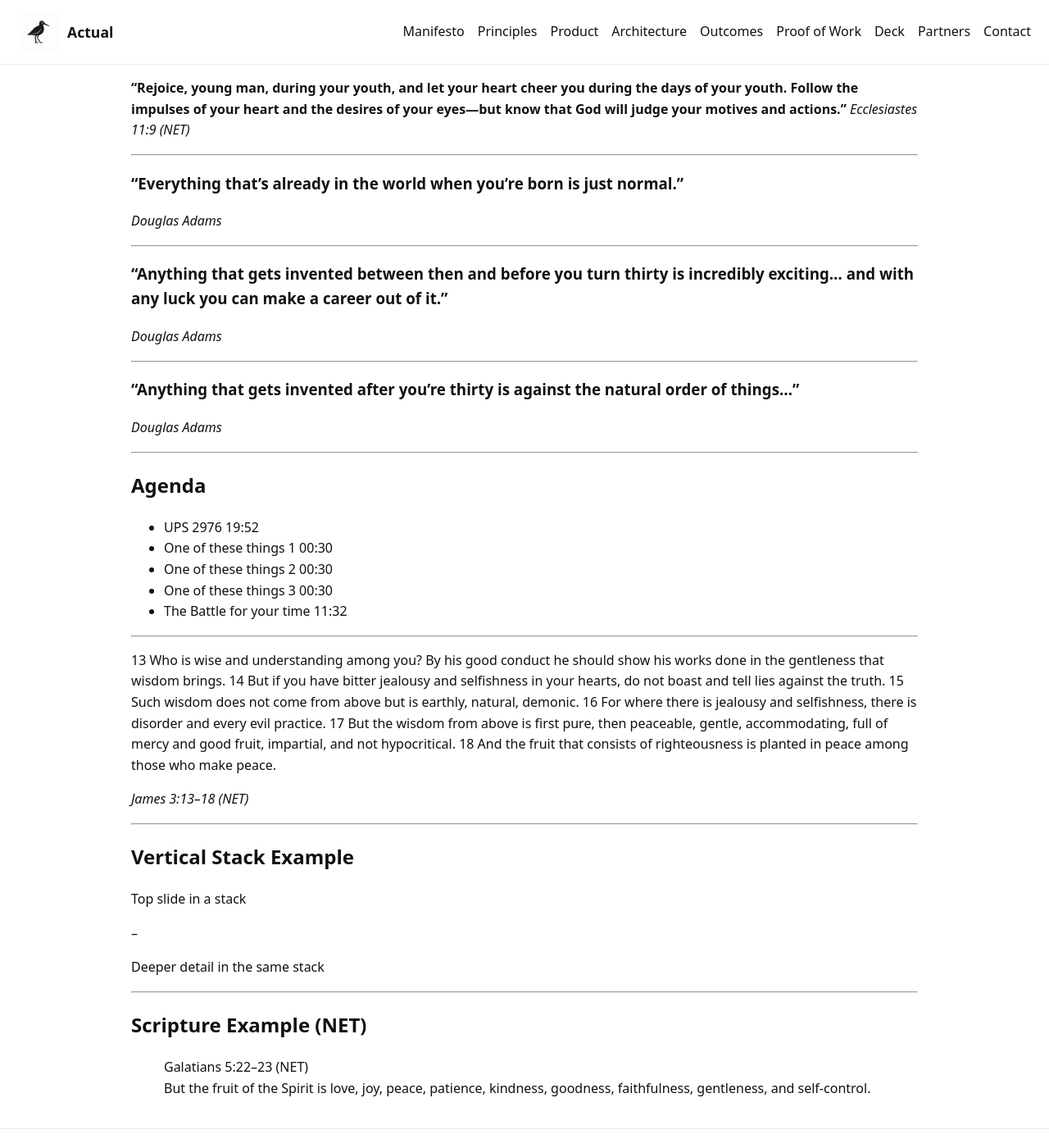
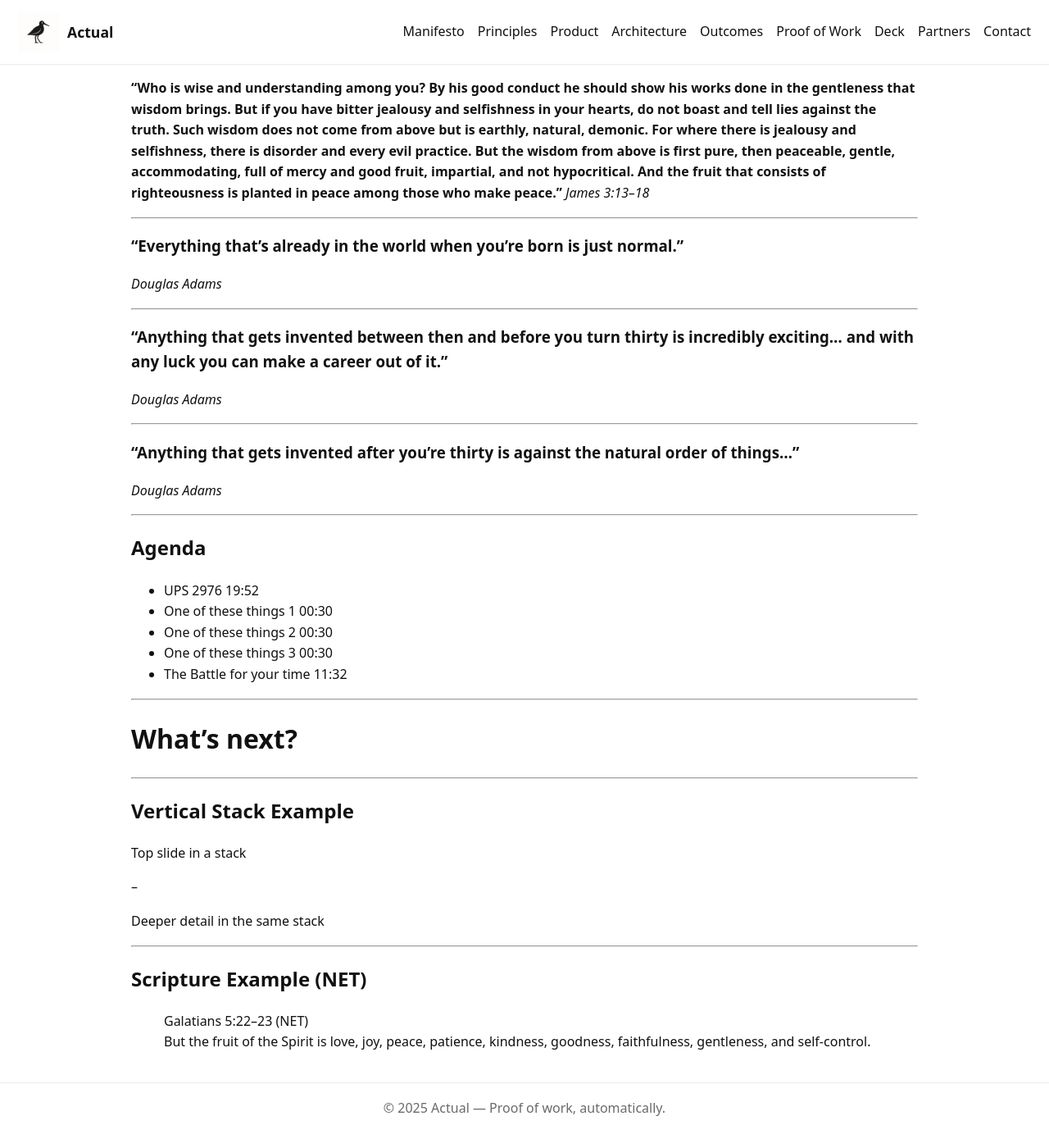
Before and after one commit to greg-e/limosa.work, a Jekyll site: the page built from docs/slides.md, in a window 1280 px wide and 1400 px high. Shown: the whole window at 82% size. Built offline with Jekyll 4.4.1, drawn with Linux system fonts in a browser that asks for light colours; our own code applies the rules of GitHub Pages for plain Markdown files; some of the changed lines change nothing that is shown.

Commit message:
Update slides.md

```diff
--- a/docs/slides.md
+++ b/docs/slides.md
@@ -1,5 +1,5 @@
-**“Rejoice, young man, during your youth, and let your heart cheer you during the days of your youth. Follow the impulses of your heart and the desires of your eyes—but know that God will judge your motives and actions.”**
-*Ecclesiastes 11:9 (NET)*
+**“Who is wise and understanding among you? By his good conduct he should show his works done in the gentleness that wisdom brings. But if you have bitter jealousy and selfishness in your hearts, do not boast and tell lies against the truth. Such wisdom does not come from above but is earthly, natural, demonic. For where there is jealousy and selfishness, there is disorder and every evil practice. But the wisdom from above is first pure, then peaceable, gentle, accommodating, full of mercy and good fruit, impartial, and not hypocritical. And the fruit that consists of righteousness is planted in peace among those who make peace.”**
+*James 3:13–18*
 
 ---
 
@@ -26,14 +26,7 @@
 ---
 
 
-13 Who is wise and understanding among you? By his good conduct he should show his works done in the gentleness that wisdom brings.
-14 But if you have bitter jealousy and selfishness in your hearts, do not boast and tell lies against the truth.
-15 Such wisdom does not come from above but is earthly, natural, demonic.
-16 For where there is jealousy and selfishness, there is disorder and every evil practice.
-17 But the wisdom from above is first pure, then peaceable, gentle, accommodating, full of mercy and good fruit, impartial, and not hypocritical.
-18 And the fruit that consists of righteousness is planted in peace among those who make peace.
-
-*James 3:13–18 (NET)*
+# What's next?
 
 ---
 
```
